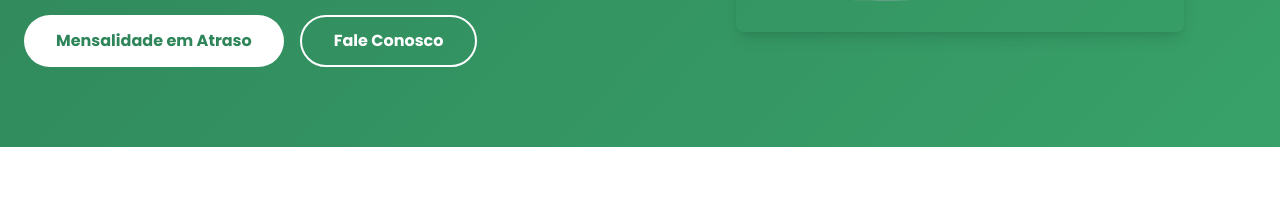
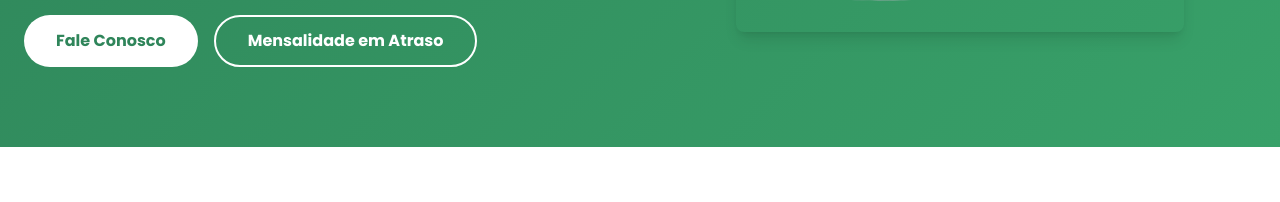
Before and after one commit to HFcorretora/refverde, a plain HTML site: page index.html in a window 1280 px wide. Shown: the part 429-631 px from the top of the page. Drawn offline with nearby package versions, Linux system fonts and the light colour scheme.

Commit message:
Update index.html

```diff
--- a/index.html
+++ b/index.html
@@ -55,8 +55,8 @@
         Descubra planos de saúde que acompanham você e sua família, com atendimento rápido e eficiente.
       </p>
       <div class="flex flex-col sm:flex-row gap-4">
-        <a href="https://wa.me/551151073015?text=Ol%C3%A1,%20gostaria%20de%20conhecer%20os%20planos%20de%20sa%C3%BAde." class="btn-primary btn-whatsapp">Mensalidade em Atraso</a>
-        <a href="https://wa.me/551151073015?text=Ol%C3%A1,%20gostaria%20de%20falar%20com%20um%20atendente." class="btn-secondary btn-whatsapp">Fale Conosco</a>
+        <a href="https://wa.me/551151073015?text=Ol%C3%A1,%20gostaria%20de%20conhecer%20os%20planos%20de%20sa%C3%BAde." class="btn-primary btn-whatsapp">Fale Conosco</a>
+        <a href="https://wa.me/551151073015?text=Ol%C3%A1,%20gostaria%20de%20falar%20com%20um%20atendente." class="btn-secondary btn-whatsapp">Mensalidade em Atraso</a>
       </div>
     </div>
     <div class="hidden md:flex justify-center">
```
